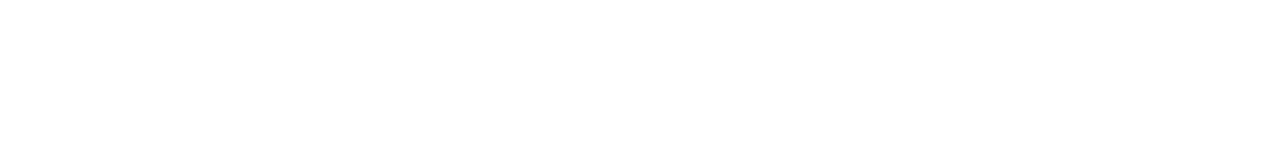
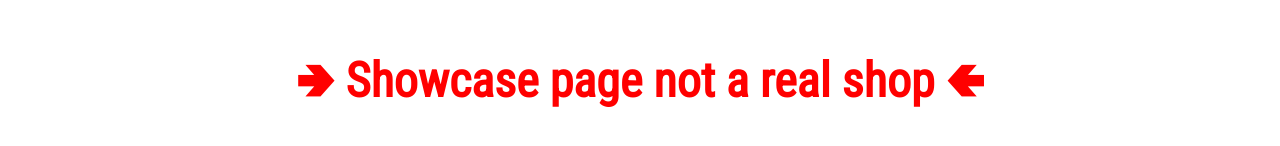
Before and after one commit to maxdollinger/react-example, a React (Create React App) app: page / in a window 1280 px wide. Shown: the part 770-916 px from the top of the page. Before the commit the page ends 822 px from the top, so only its background shows below. Built offline with nearby package versions, Linux system fonts and the light colour scheme; no server answers.

Commit message:
showcase page hint

```diff
--- a/src/App.css
+++ b/src/App.css
@@ -11,6 +11,12 @@
      color: black;
 }
 
+.showcase {
+     color: red;
+     text-align: center;
+     font-size: 3rem;
+}
+
 * {
      box-sizing: border-box;
 }
--- a/src/App.js
+++ b/src/App.js
@@ -53,6 +53,9 @@
         <Route exact path='/checkout' component={CheckoutPage} />
         <Route exact path='/sign-in' render={() => currentUser ? (<Redirect to='/' />) : (<SignInPage />)} />
       </Switch>
+      <div>
+        <h1 className="showcase">&#129154; Showcase page not a real shop &#129152;</h1>
+      </div>
     </div>
   );
 }
```
Also changed, not shown: 1 other file (tests, documents, lock files or other folders).
